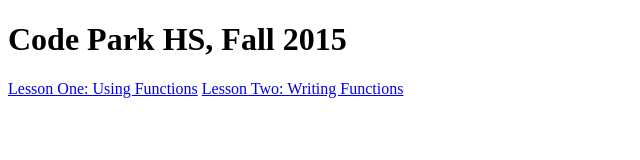
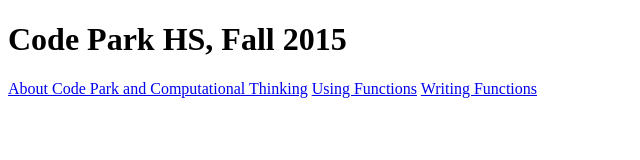
Before and after one commit to codeparkhouston/hs-lesson-01, a plain HTML site: page index.html in a window 1280 px wide. Shown: the whole page, without its empty margins (0-640 px from the left). Drawn offline with Linux system fonts and the light colour scheme.

Commit message:
add materials for lesson 00, update lessons listing

```diff
--- a/index.html
+++ b/index.html
@@ -9,9 +9,10 @@
     <div class="row">
       <div class="col-xs-12">
         <h1>Code Park HS, Fall 2015</h1>
-        <div class="list-group">
-          <a class="list-group-item" href="./lesson-01">Lesson One: Using Functions</a>
-          <a class="list-group-item" href="./lesson-02">Lesson Two: Writing Functions</a>
+        <div class="list-group lessons">
+          <a class="list-group-item" href="./lesson-00">About Code Park and Computational Thinking</a>
+          <a class="list-group-item" href="./lesson-01">Using Functions</a>
+          <a class="list-group-item" href="./lesson-02">Writing Functions</a>
         </div>
       </div>
     </div>
```
Also changed, not shown: lesson-00/index.html (added, +20 -0 lines), 3 other files.
